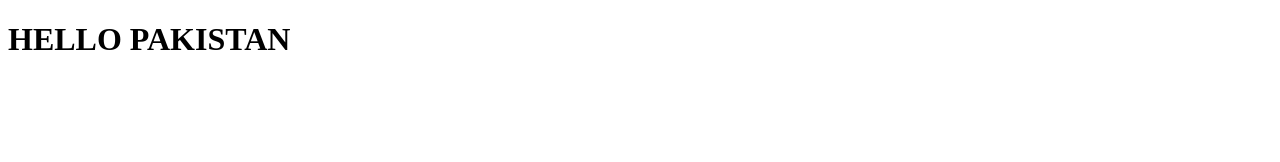
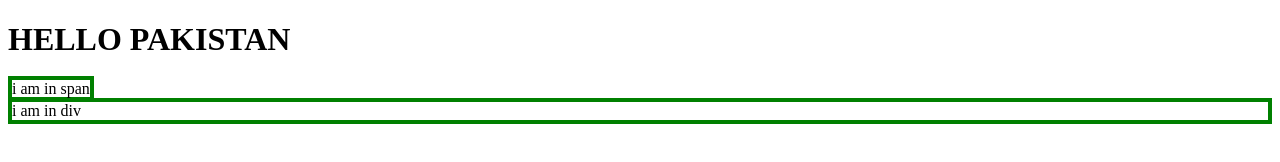
Before and after one commit to Maliha-Jamshaid/WEB-WEEK1-HTML, a plain HTML site: page index.html in a window 1280 px wide. Drawn offline with Linux system fonts and the light colour scheme.

Commit message:
WEB-TECH HTML

```diff
--- a/index.html
+++ b/index.html
@@ -7,6 +7,8 @@
 </head>
 <body>
     <h1 width "100px" width = "100px">HELLO PAKISTAN</h1>
+    <span style="border: 4px solid green"> i am in span</span>
+    <div style="border: 4px solid green"> i am in div</div>
 
 </body>
 </html>
```
Also changed, not shown: 2 other files.
